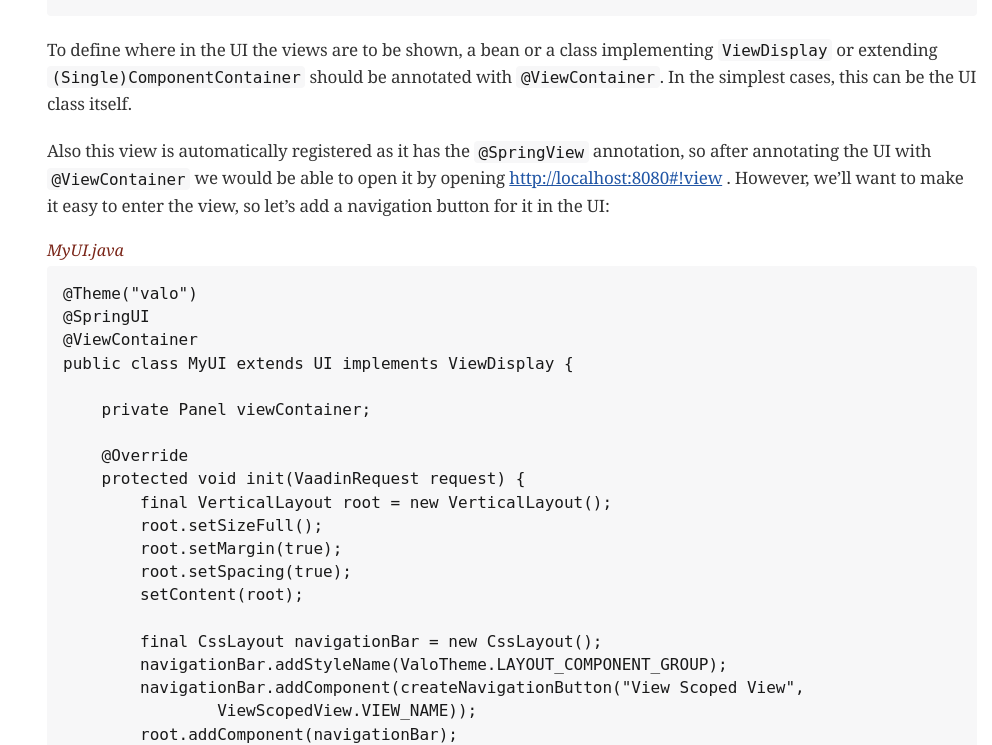
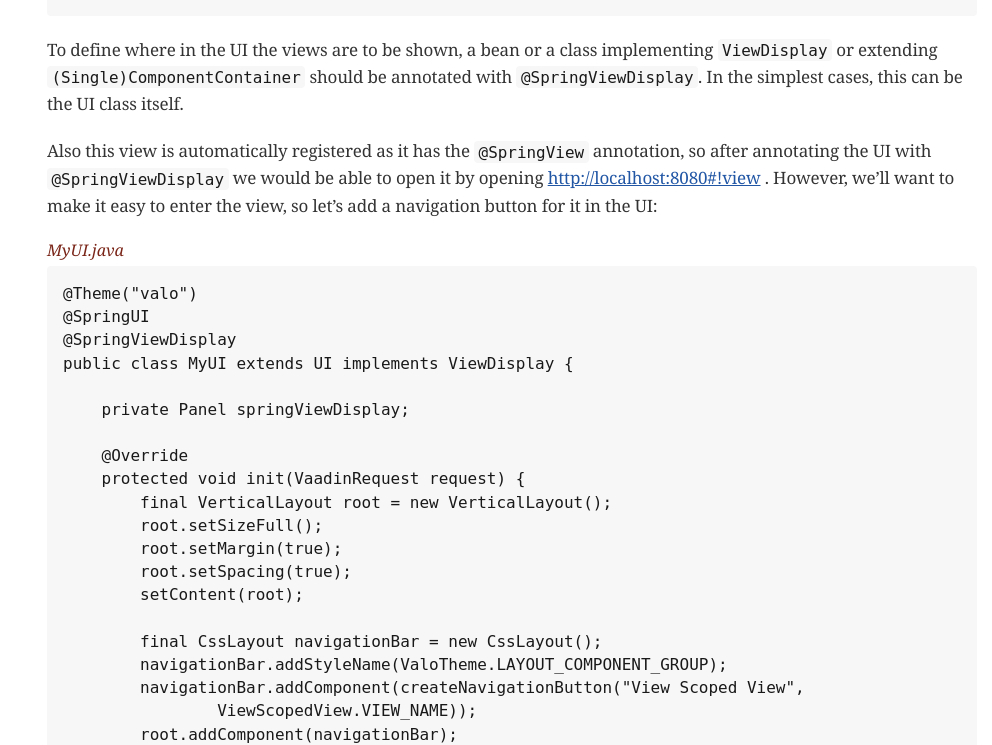
Before and after one commit to vaadin/framework-spring-tutorial, a plain HTML site: page index.html in a window 1280 px wide. Shown: the part 5783-6528 px from the top of the page, without its empty margins (288-1280 px from the left). Drawn offline with nearby package versions, Linux system fonts and the light colour scheme; a web font is replaced by a local one.

Commit message:
Rename @ViewContainer to @SpringViewDisplay

```diff
--- a/index.html
+++ b/index.html
@@ -681,7 +681,7 @@ path is not provided or an empty string is used as the path, the UI will be mapp
 <div class="sect2">
 <h3 id="_spring_views">Spring Views</h3>
 <div class="paragraph">
-<p>To support navigation between views, the annotations <code>@SpringView</code> and <code>@ViewContainer</code> can be used.</p>
+<p>To support navigation between views, the annotations <code>@SpringView</code> and <code>@SpringViewDisplay</code> can be used.</p>
 </div>
 <div class="paragraph">
 <p>The views themselves should be annotated with <code>@SpringView</code> to be found by <code>SpringViewProvider</code>.</p>
@@ -739,12 +739,12 @@ public class ViewScopedView extends VerticalLayout implements View {
 </div>
 <div class="paragraph">
 <p>To define where in the UI the views are to be shown, a bean or a class implementing <code>ViewDisplay</code> or extending
-<code>(Single)ComponentContainer</code> should be annotated with <code>@ViewContainer</code>. In the simplest cases, this can be the UI class
+<code>(Single)ComponentContainer</code> should be annotated with <code>@SpringViewDisplay</code>. In the simplest cases, this can be the UI class
 itself.</p>
 </div>
 <div class="paragraph">
 <p>Also this view is automatically registered as it has the <code>@SpringView</code> annotation, so after annotating the UI with
-<code>@ViewContainer</code> we would be able to open it by opening <a href="http://localhost:8080#!view" class="bare">http://localhost:8080#!view</a> . However, we&#8217;ll want to make it
+<code>@SpringViewDisplay</code> we would be able to open it by opening <a href="http://localhost:8080#!view" class="bare">http://localhost:8080#!view</a> . However, we&#8217;ll want to make it
 easy to enter the view, so let&#8217;s add a navigation button for it in the UI:</p>
 </div>
 <div class="listingblock">
@@ -752,10 +752,10 @@ easy to enter the view, so let&#8217;s add a navigation button for it in the UI:
 <div class="content">
 <pre class="highlight"><code class="language-java" data-lang="java">@Theme("valo")
 @SpringUI
-@ViewContainer
+@SpringViewDisplay
 public class MyUI extends UI implements ViewDisplay {
 
-    private Panel viewContainer;
+    private Panel springViewDisplay;
 
     @Override
     protected void init(VaadinRequest request) {
@@ -771,10 +771,10 @@ public class MyUI extends UI implements ViewDisplay {
                 ViewScopedView.VIEW_NAME));
         root.addComponent(navigationBar);
 
-        viewContainer = new Panel();
-        viewContainer.setSizeFull();
-        root.addComponent(viewContainer);
-        root.setExpandRatio(viewContainer, 1.0f);
+        springViewDisplay = new Panel();
+        springViewDisplay.setSizeFull();
+        root.addComponent(springViewDisplay);
+        root.setExpandRatio(springViewDisplay, 1.0f);
 
     }
 
@@ -789,7 +789,7 @@ public class MyUI extends UI implements ViewDisplay {
 
     @Override
     public void showView(View view) {
-        viewContainer.setContent((Component) view);
+        springViewDisplay.setContent((Component) view);
     }
 }</code></pre>
 </div>
@@ -1389,7 +1389,7 @@ session scope of Spring with Vaadin (it does not work in WebSocket push requests
 </div>
 <div id="footer">
 <div id="footer-text">
-Last updated 2016-10-28 14:17:07 FLE Daylight Time
+Last updated 2016-11-01 19:11:57 FLE Standard Time
 </div>
 </div>
 </body>
```
Also changed, not shown: 1 other file.
